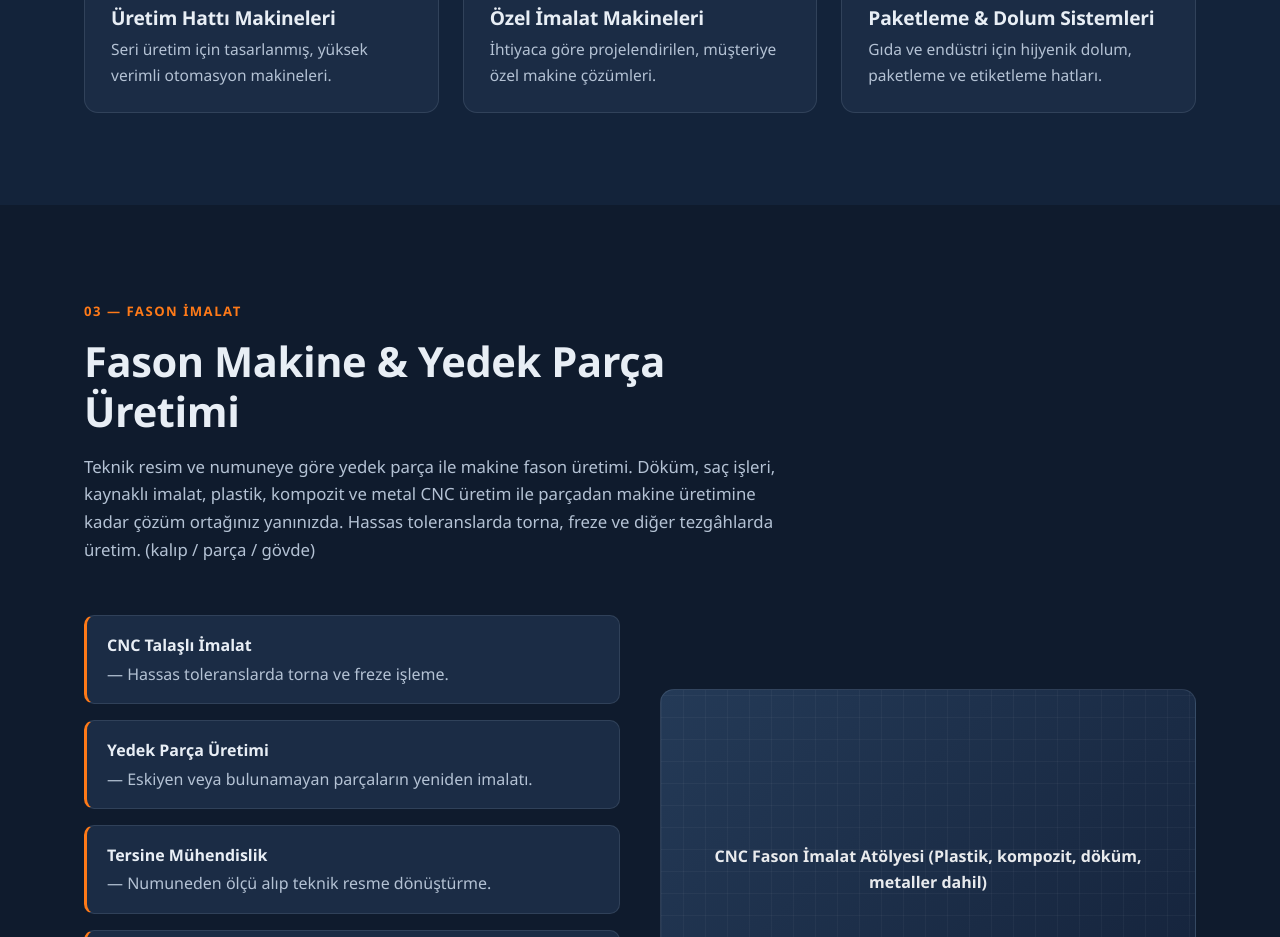
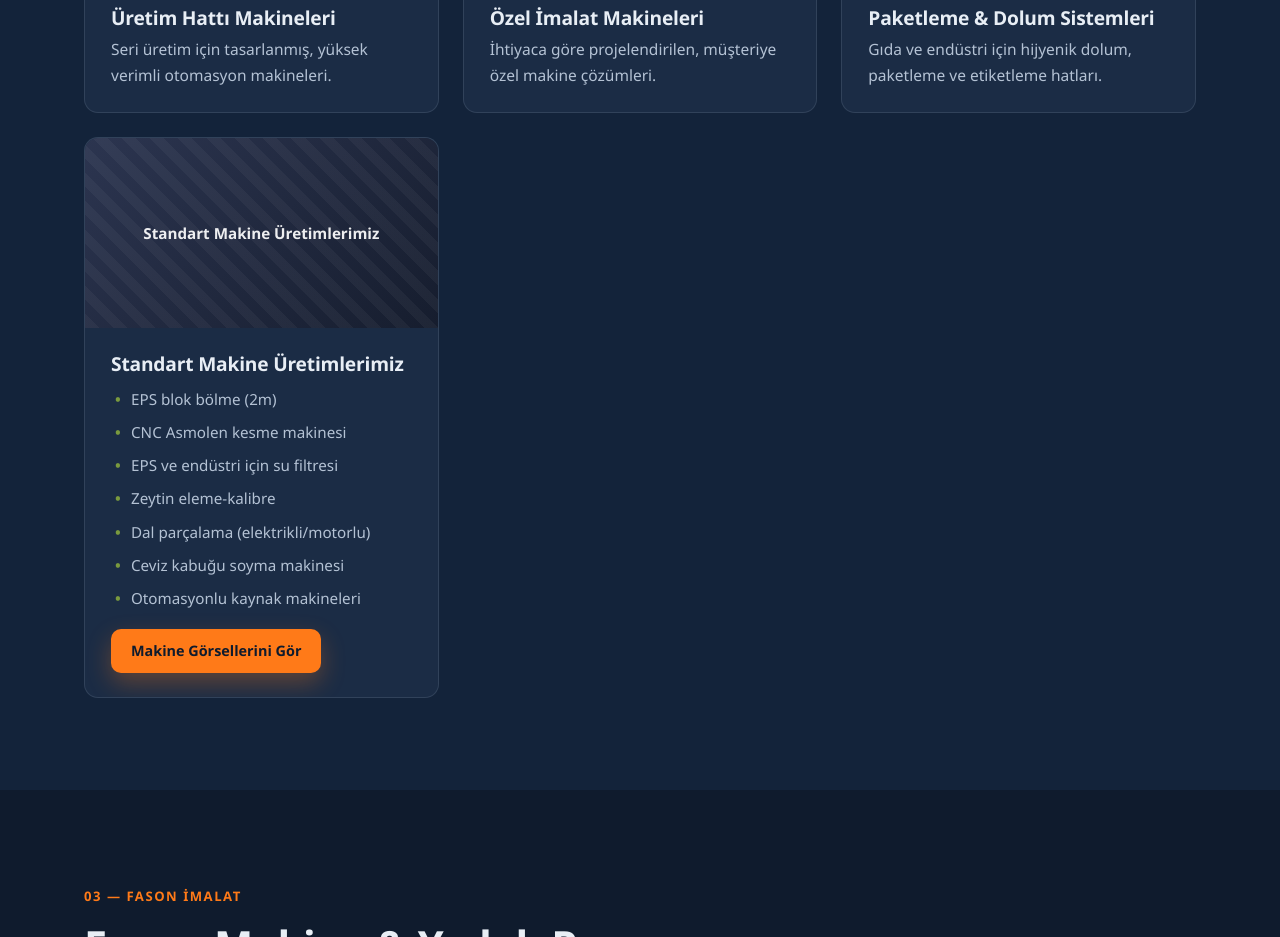
Before and after one commit to sener48-ops/keskin-website, a plain HTML site: page index.html in a window 1280 px wide. Shown: the part 2060-2997 px from the top of the page. Drawn offline with Linux system fonts and the light colour scheme.

Commit message:
Makine bölümüne Standart Makine Üretimlerimiz kartı ekle
- 4. ürün kartı: 7 maddelik standart makine listesi
- "Makine Görsellerini Gör" butonu (görsel galerisi için placeholder bağlantı)
- btn-sm ve card-btn stilleri eklendi

Co-Authored-By: Claude Opus 4.8 <noreply@anthropic.com>

```diff
--- a/css/style.css
+++ b/css/style.css
@@ -157,6 +157,8 @@ h1, h2, h3, h4 { line-height: 1.2; font-weight: 700; letter-spacing: -0.01em; }
 .btn-primary:hover { background: var(--accent-2); }
 .btn-ghost { border: 1.5px solid var(--steel); color: var(--text); }
 .btn-ghost:hover { background: rgba(255,255,255,0.06); border-color: var(--text); }
+.btn-sm { padding: 10px 20px; font-size: 0.9rem; }
+.card-btn { margin-top: 18px; }
 
 /* ===================== STATS ===================== */
 .stats { background: var(--bg-darker); border-top: 1px solid var(--border); border-bottom: 1px solid var(--border); }
--- a/index.html
+++ b/index.html
@@ -127,6 +127,23 @@
           <div class="product-body">
             <h3>Paketleme &amp; Dolum Sistemleri</h3>
             <p>Gıda ve endüstri için hijyenik dolum, paketleme ve etiketleme hatları.</p>
+          </div>
+        </article>
+        <article class="product-card reveal">
+          <div class="product-img alt2" data-label="Standart Makine Üretimlerimiz"></div>
+          <div class="product-body">
+            <h3>Standart Makine Üretimlerimiz</h3>
+            <ul class="product-list">
+              <li>EPS blok bölme (2m)</li>
+              <li>CNC Asmolen kesme makinesi</li>
+              <li>EPS ve endüstri için su filtresi</li>
+              <li>Zeytin eleme-kalibre</li>
+              <li>Dal parçalama (elektrikli/motorlu)</li>
+              <li>Ceviz kabuğu soyma makinesi</li>
+              <li>Otomasyonlu kaynak makineleri</li>
+            </ul>
+            <!-- DEĞİŞTİR: Makine görsellerinin/galerisinin bağlantısını buraya ekleyin -->
+            <a href="#" class="btn btn-primary btn-sm card-btn">Makine Görsellerini Gör</a>
           </div>
         </article>
       </div>
```
